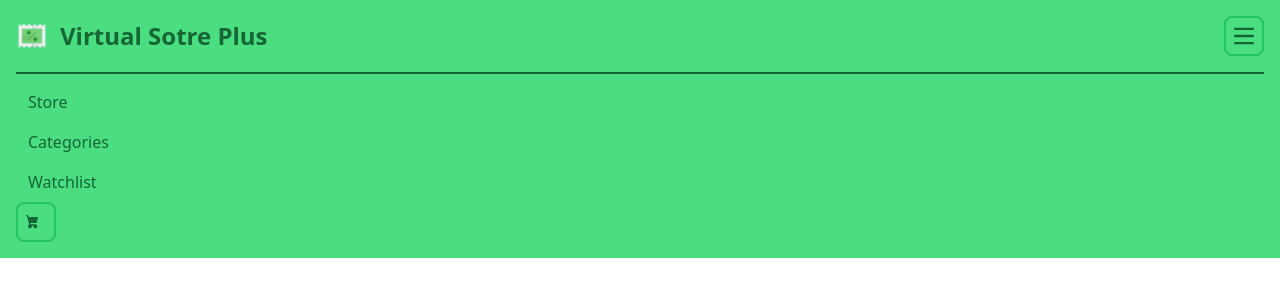
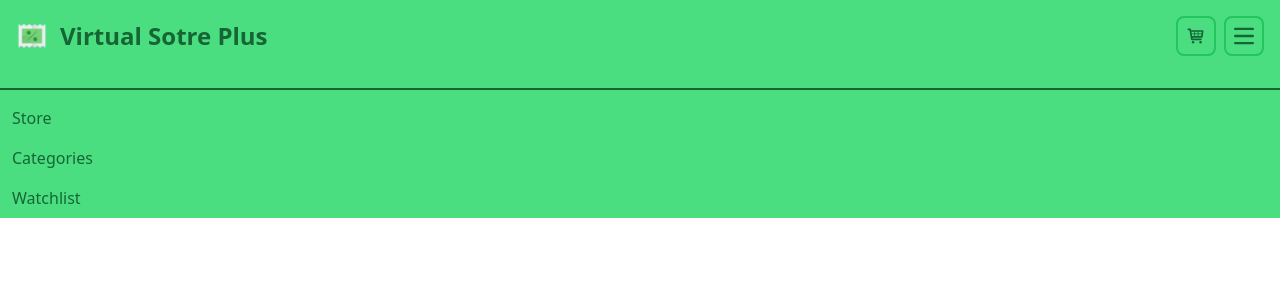
Before and after one commit to emirevec/ed-react-pwa, a React (Create React App) app: page / in a window 1280 px wide. Shown: the top 300 px of the page. Built offline with nearby package versions, Linux system fonts and the light colour scheme.

Commit message:
feat: set position to buttons in navbar

```diff
--- a/src/components/Navbar/Navbar.tsx
+++ b/src/components/Navbar/Navbar.tsx
@@ -13,10 +13,12 @@ const Navbar = (): JSX.Element => {
                     <img src="./src/images/icons/icon-144x144.png" className="h-8" alt="Virtual Store Logo" />
                     <span className="self-center text-2xl text-normal font-semibold whitespace-nowrap dark:text-white">Virtual Sotre Plus</span>
                 </a>
-                <ButtonHamburguer></ButtonHamburguer>
+                <div className='flex gap-2'>
+                    <ButtonCart></ButtonCart>
+                    <ButtonHamburguer></ButtonHamburguer>
+                </div>
+            </div>
                 <NavbarMenu items={items} ></NavbarMenu>
-                <ButtonCart></ButtonCart>
-            </div>
         </nav>
     )
 }
--- a/src/components/common/ButtonCart.tsx
+++ b/src/components/common/ButtonCart.tsx
@@ -4,8 +4,16 @@ const ButtonCart = (): JSX.Element => {
     return (
         <button type="button" className="inline-flex items-center justify-center p-2 w-10 h-10 text-sm text-normal rounded-lg border-2 border-green-500 hover:bg-green-500 focus:outline-none focus:ring-2 focus:ring-green-200 active:outline-none active:ring-2 active:ring-green-500 active:ring-offset-2 dark:text-gray-400 dark:hover:bg-gray-700 dark:focus:ring-gray-600" aria-controls="navbar-hamburger" aria-expanded="false">
             <span className="sr-only">Go to cart</span>
-            <svg className="w-3.5 h-3.5 me-2" aria-hidden="true" xmlns="http://www.w3.org/2000/svg" fill="currentColor" viewBox="0 0 18 21">
-                <path d="M15 12a1 1 0 0 0 .962-.726l2-7A1 1 0 0 0 17 3H3.77L3.175.745A1 1 0 0 0 2.208 0H1a1 1 0 0 0 0 2h.438l.6 2.255v.019l2 7 .746 2.986A3 3 0 1 0 9 17a2.966 2.966 0 0 0-.184-1h2.368c-.118.32-.18.659-.184 1a3 3 0 1 0 3-3H6.78l-.5-2H15Z" />
+            <svg baseProfile="tiny" height="24px" version="1.2" viewBox="0 0 24 24" width="24px"
+                fill="currentColor">
+                <g id="Layer_1">
+                    <g>
+                        <path
+                            d="M20.756,5.345C20.565,5.126,20.29,5,20,5H6.181L5.986,3.836C5.906,3.354,5.489,3,5,3H2.75c-0.553,0-1,0.447-1,1s0.447,1,1,1h1.403l1.86,11.164c0.008,0.045,0.031,0.082,0.045,0.124c0.016,0.053,0.029,0.103,0.054,0.151c0.032,0.066,0.075,0.122,0.12,0.179c0.031,0.039,0.059,0.078,0.095,0.112c0.058,0.054,0.125,0.092,0.193,0.13c0.038,0.021,0.071,0.049,0.112,0.065C6.748,16.972,6.87,17,6.999,17C7,17,18,17,18,17c0.553,0,1-0.447,1-1s-0.447-1-1-1H7.847l-0.166-1H19c0.498,0,0.92-0.366,0.99-0.858l1-7C21.031,5.854,20.945,5.563,20.756,5.345z M18.847,7l-0.285,2H15V7H18.847z M14,7v2h-3V7H14z M14,10v2h-3v-2H14z M10,7v2H7C6.947,9,6.899,9.015,6.852,9.03L6.514,7H10z M7.014,10H10v2H7.347L7.014,10z M15,12v-2h3.418l-0.285,2H15z" />
+                        <circle cx="8.5" cy="19.5" r="1.5" />
+                        <circle cx="17.5" cy="19.5" r="1.5" />
+                    </g>
+                </g>
             </svg>
         </button>
     )
--- a/src/components/common/ButtonHamburguer.tsx
+++ b/src/components/common/ButtonHamburguer.tsx
@@ -2,7 +2,7 @@ import React from 'react'
 
 const ButtonHamburguer = (): JSX.Element => {
     return (
-        <button data-collapse-toggle="navbar-hamburger" type="button" className="inline-flex items-center justify-center p-2 w-10 h-10 text-sm text-normal rounded-lg border-2 border-green-500 hover:bg-green-500 focus:outline-none focus:ring-2 focus:ring-green-200 active:outline-none active:ring-2 active:ring-green-500 active:ring-offset-2 dark:text-gray-400 dark:hover:bg-gray-700 dark:focus:ring-gray-600" aria-controls="navbar-hamburger" aria-expanded="false">
+        <button data-collapse-toggle="navbar-hamburger" type="button" className="block items-center justify-center p-2 w-10 h-10 text-sm text-normal rounded-lg border-2 border-green-500 hover:bg-green-500 focus:outline-none focus:ring-2 focus:ring-green-200 active:outline-none active:ring-2 active:ring-green-500 active:ring-offset-2 dark:text-gray-400 dark:hover:bg-gray-700 dark:focus:ring-gray-600" aria-controls="navbar-hamburger" aria-expanded="false">
             <span className="sr-only">Open main menu</span>
             <svg className="w-5 h-5" aria-hidden="true" xmlns="http://www.w3.org/2000/svg" fill="none" viewBox="0 0 17 14">
                 <path stroke="currentColor" strokeLinecap="round" strokeLinejoin="round" strokeWidth="2" d="M1 1h15M1 7h15M1 13h15" />
```
